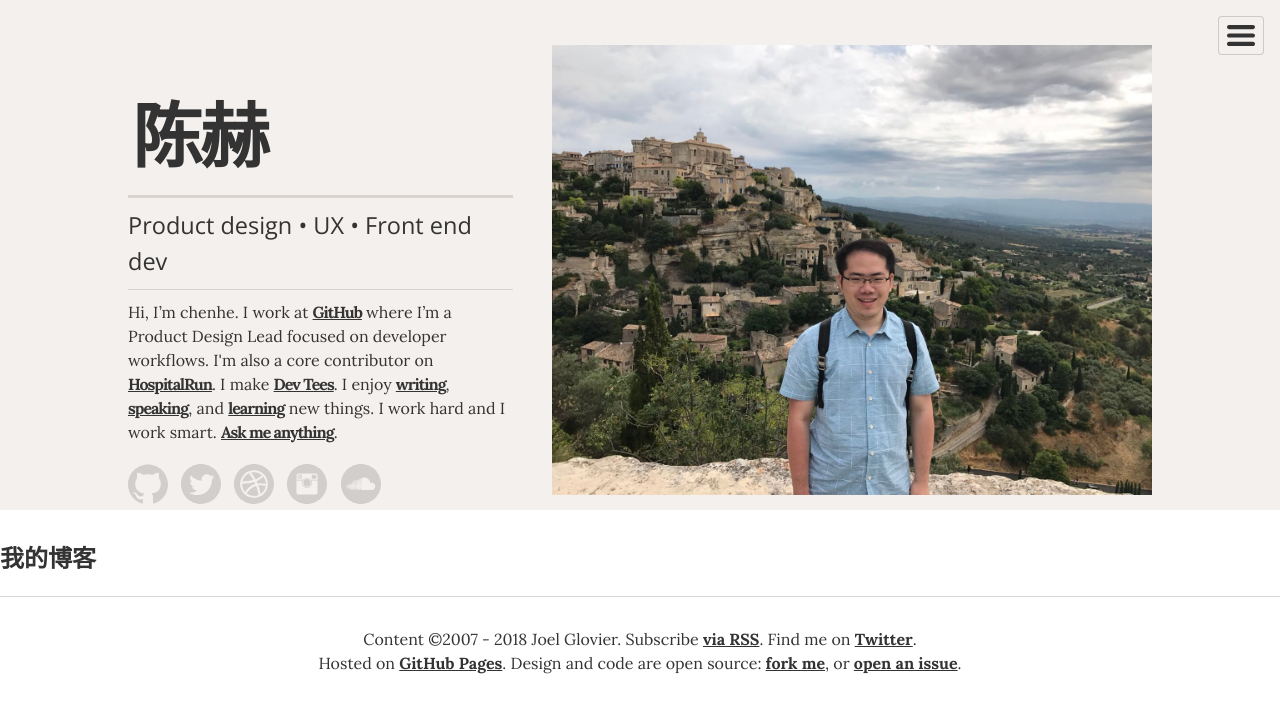
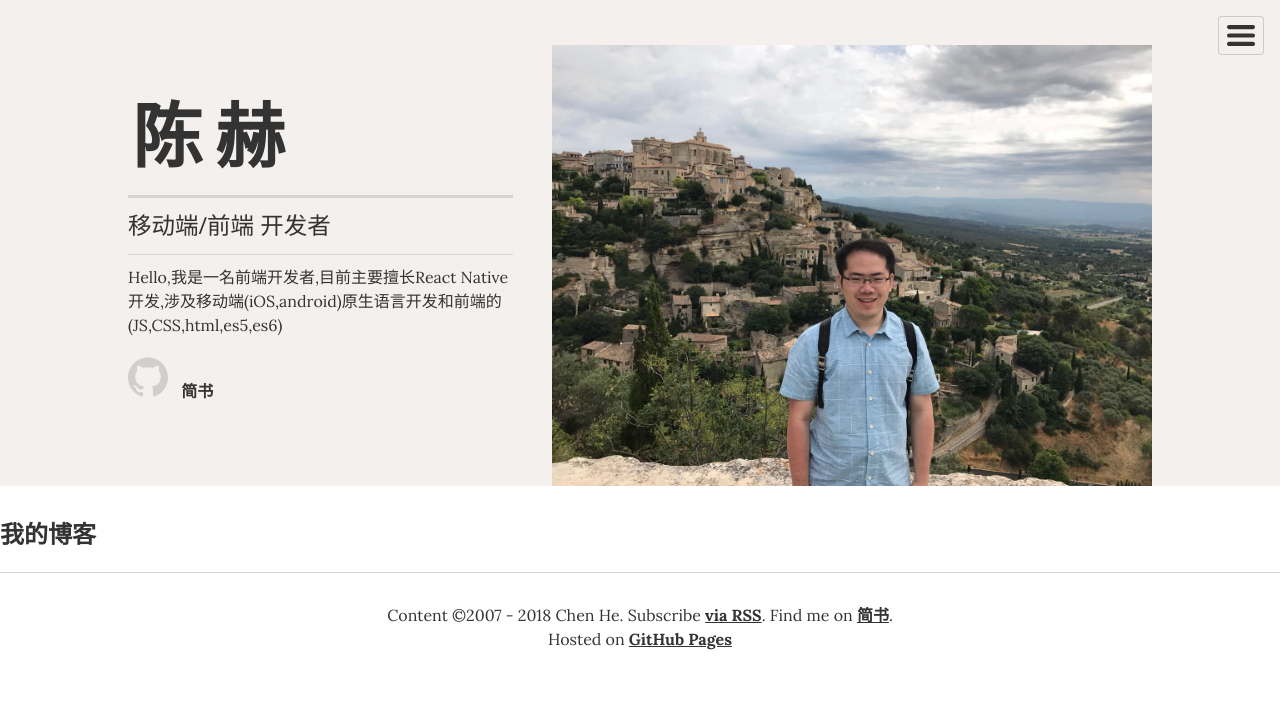
Before and after one commit to Geek-ch/Geek-ch.github.io, a Jekyll site: the page built from index.md, in a window 1280 px wide. Shown: the top 713 px of the page. Built offline with Jekyll 4.4.1, drawn with Linux system fonts in a browser that asks for light colours; nearby versions of some CDN libraries; our own code applies the rules of GitHub Pages for plain Markdown files.

Commit message:
update message

```diff
--- a/_includes/footer.html
+++ b/_includes/footer.html
@@ -2,9 +2,9 @@
 
   <div class="wrap">
 
-    <p class="copyright">Content ©2007 - {{ site.time | date: "%Y" }} Joel Glovier. Subscribe <a href="/feed.xml">via RSS</a>. Find me on <a href="http://twitter.com/jglovier">Twitter</a>.</p>
+    <p class="copyright">Content ©2007 - {{ site.time | date: "%Y" }} Chen He. Subscribe <a href="/feed.xml">via RSS</a>. Find me on <a href="https://www.jianshu.com/u/1c9b6c03f595">简书</a>.</p>
 
-    <p>Hosted on <a href="http://pages.github.com">GitHub Pages</a>. Design and code are open source: <a href="https://github.com/jglovier/jglovier.github.io">fork me</a>, or <a href="https://github.com/jglovier/jglovier.github.io/issues?state=open">open an issue</a>.</p>
+    <p>Hosted on <a href="https://github.com/Geek-ch">GitHub Pages</a></p>
 
   </div>
 
--- a/_includes/header/home.html
+++ b/_includes/header/home.html
@@ -5,20 +5,17 @@
     <div class="wrap">
 
       <div class="intro-copy">
-        <h1>陈赫</h1>
-        <h2>Product design • UX • Front end dev</h2>
-        <p class="description">Hi, I’m chenhe. I work at <a href="https://github.com/jglovier">GitHub</a> where I’m a Product Design Lead focused on developer workflows. I'm also a core contributor on <a href="http://hospitalrun.io">HospitalRun</a>. I make <a href="http://devtees.com">Dev Tees</a>. I enjoy <a href="/#writing">writing</a>, <a href="https://speakerdeck.com/jglovier">speaking</a>, and <a href="https://github.com/jglovier?tab=repositories">learning</a> new things. I work hard and I work smart. <a href="https://github.com/jglovier/ama">Ask me anything</a>.</p>
+        <h1>陈 赫</h1>
+        <h2>移动端/前端 开发者</h2>
+        <p class="description">Hello,我是一名前端开发者,目前主要擅长React Native开发,涉及移动端(iOS,android)原生语言开发和前端的(JS,CSS,html,es5,es6)</p>
         <div class="social-media-links">
-          <a href="http://github.com/jglovier" class="icon-link" target="_blank">{% include icons/icon-github.html %}</a>
-          <a href="http://twitter.com/jglovier" class="icon-link" target="_blank">{% include icons/icon-twitter.html %}</a>
-          <a href="http://dribbble.com/jag" class="icon-link" target="_blank">{% include icons/icon-dribbble.html %}</a>
-          <a href="http://instagram.com/joelglovier" class="icon-link" target="_blank">{% include icons/icon-instagram.html %}</a>
-          <a href="http://soundcloud.com/joelglovier" class="icon-link" target="_blank">{% include icons/icon-soundcloud.html %}</a>
+          <a href="https://github.com/Geek-ch" class="icon-link" target="_blank">{% include icons/icon-github.html %}</a>
+          <a href="https://www.jianshu.com/u/1c9b6c03f595" class="icon-link" target="_blank">简书</a>
         </div>
       </div>
 
       <div class="my-avatar home">
-        <img class="joel-photo" src="/img/my-photo.jpg" alt="Joel Andrew Glovier avatar" />
+        <img class="joel-photo" src="/img/my-photo.jpg" alt="CH avatar" />
       </div>
 
     </div>
--- a/_includes/site-nav.html
+++ b/_includes/site-nav.html
@@ -9,14 +9,14 @@
         </svg>
     </a>
 
-    <ul class="links">
-      {% unless page.layout == 'home' %}<li><a href="/">Home</a></li>{% endunless %}
-      <li><a href="/about/">About</a></li>
-      <li><a href="/#writing">Writing</a></li>
-      <li><a href="/speaking/">Speaking</a></li>
-      <li><a href="/resume.pdf">Resume</a></li>
-      <!-- <li><a href="/projects">Projects</a></li>
-      <li><a href="/#elsewhere">Elsewhere</a></li> -->
-    </ul>
+    <!--<ul class="links">-->
+      <!--{% unless page.layout == 'home' %}<li><a href="/">Home</a></li>{% endunless %}-->
+      <!--<li><a href="/about/">About</a></li>-->
+      <!--<li><a href="/#writing">Writing</a></li>-->
+      <!--<li><a href="/speaking/">Speaking</a></li>-->
+      <!--<li><a href="/resume.pdf">Resume</a></li>-->
+      <!--&lt;!&ndash; <li><a href="/projects">Projects</a></li>-->
+      <!--<li><a href="/#elsewhere">Elsewhere</a></li> &ndash;&gt;-->
+    <!--</ul>-->
 
   </nav>
```
